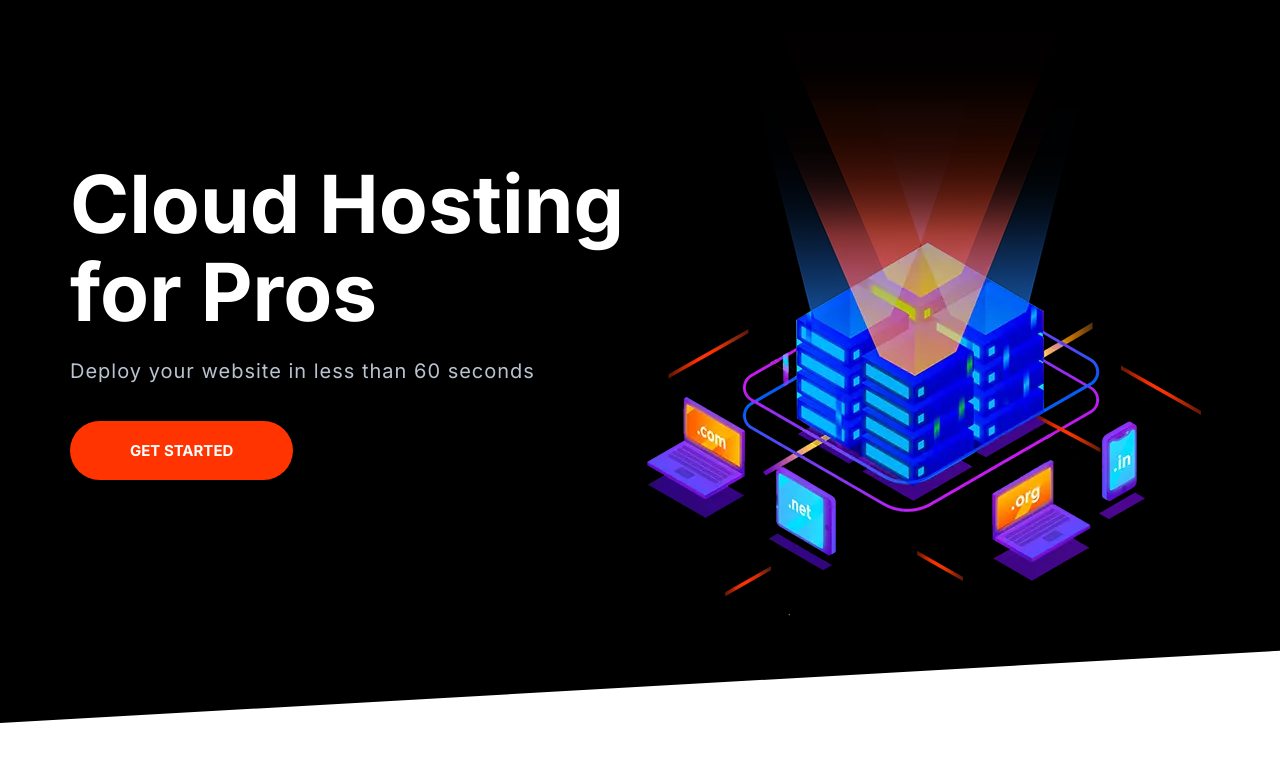
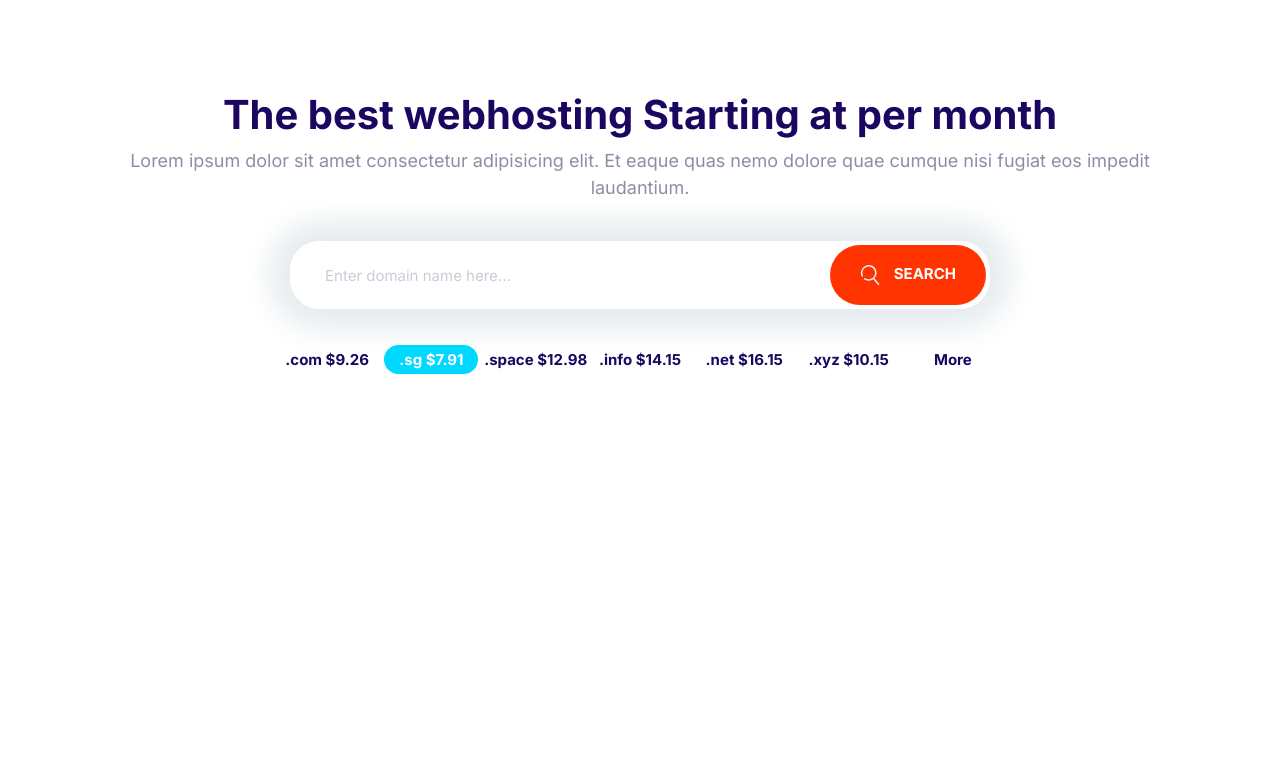
Before and after one commit to hoang91/Frontend-FirstProject, a plain HTML site: page index.html in a window 1280 px wide. Drawn offline with Linux system fonts and the light colour scheme.

Commit message:
Build domain-block component

```diff
--- a/css/styles.css
+++ b/css/styles.css
@@ -100,7 +100,7 @@
   border-radius: 20px;
   font-size: 2rem;
   font-weight: 600;
-  padding: 0.5rem 2rem;
+  padding: 0.5rem 1.5rem;
   white-space: nowrap;
 }
 
@@ -204,6 +204,13 @@
   text-align: center;
   text-transform: uppercase;
   white-space: nowrap;
+}
+
+.btn .icon {
+  width: 2rem;
+  height: 2rem;
+  margin-right: 1rem;
+  vertical-align: middle;
 }
 
 .btn--primary {
@@ -724,3 +731,55 @@
     align-self: center;
   }
 }
+
+/* DOMAIN BLOCK */
+
+.block-domain .input-group {
+  box-shadow: 0 0 30px 20px #e6ebee;
+  border: 0;
+  margin: 4rem auto;
+  max-width: 700px;
+}
+
+.block-domain__prices {
+  display: grid;
+  grid-template-columns: repeat(3, 1fr);
+  grid-template-rows: repeat(2, 6rem);
+  font-size: 2rem;
+  font-weight: 600;
+  justify-items: center;
+  max-width: 730px;
+  margin: 0 auto;
+}
+
+.block-domain__content {
+  font-size: 2.2rem;
+}
+
+.block-domain__prices a {
+  display: none;
+}
+
+@media screen and (min-width: 768px) {
+  .block-domain__prices {
+    grid-template-columns: repeat(auto-fit, minmax(10rem, 1fr));
+  }
+  .block-domain__content {
+    font-size: 1.8rem;
+  }
+  .block-domain__prices,
+  .badge {
+    font-size: 1.5rem;
+  }
+  .block-domain__prices a {
+    display: inline-block;
+  }
+  .block-domain__prices a:hover,
+  .block-domain__prices a:focus {
+    color: red;
+  }
+  .block-domain__prices a:visited,
+  .block-domain__prices a:link {
+    color: var(--color-headings);
+  }
+}
--- a/index.html
+++ b/index.html
@@ -15,27 +15,36 @@
     <title>Document</title>
   </head>
   <body>
-    <section class="block block--dark block--skewed-left hero">
-      <div class="container grid grid--1x2">
-        <header class="block__header hero__content">
-          <h1 class="block__heading">Cloud Hosting for Pros</h1>
-          <p class="hero__tagline">
-            Deploy your website in less than 60 seconds
-          </p>
-          <a href="" class="btn btn--accent btn--stretched">Get Started</a>
-        </header>
-        <picture>
-          <source
-            type="image/webp"
-            srcset="images/banner.webp 1x, images/banner@2x.webp 2x"
-          />
-          <source
-            type="image/png"
-            srcset="images/banner.png 1x, images/banner@2x.png 2x"
-          />
-          <img class="hero__image" src="images/banner.png" />
-        </picture>
+    <section class="block container block-domain">
+      <header class="block__header">
+        <h2>The best webhosting Starting at per month</h2>
+        <p class="block-domain__content">
+          Lorem ipsum dolor sit amet consectetur adipisicing elit. Et eaque quas
+          nemo dolore quae cumque nisi fugiat eos impedit laudantium.
+        </p>
+      </header>
+      <div class="input-group">
+        <input
+          type="text"
+          class="input"
+          placeholder="Enter domain name here..."
+        />
+        <button class="btn btn--accent">
+          <svg class="icon icon--white">
+            <use xlink:href="images/sprite.svg#search"></use>
+          </svg>
+          Search
+        </button>
       </div>
+      <ul class="list block-domain__prices">
+        <li>.com $9.26</li>
+        <li><span class="badge badge--secondary">.sg $7.91</span></li>
+        <li>.space $12.98</li>
+        <li>.info $14.15</li>
+        <li>.net $16.15</li>
+        <li>.xyz $10.15</li>
+        <li><a href="#">More</a></li>
+      </ul>
     </section>
     <script src="js/main.js"></script>
   </body>
```
Also changed, not shown: components/domain-block.html (added, +27 -0 lines).
